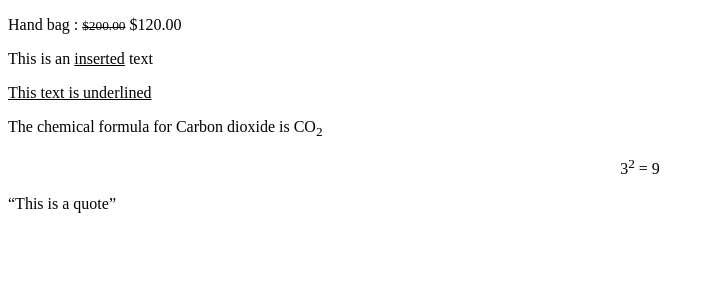
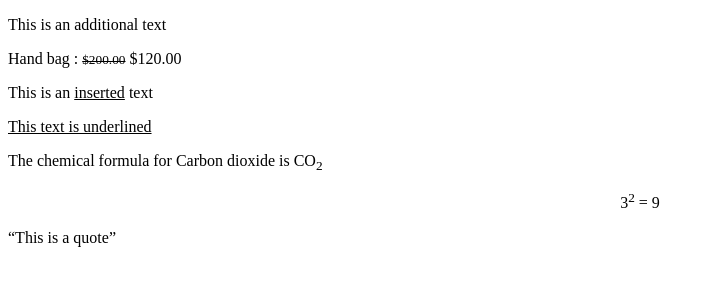
Before and after one commit to ikosafo/project-C4-Group2, a plain HTML site: page index.html in a window 1280 px wide. Shown: the whole page, without its empty margins (0-715 px from the left). Drawn offline with Linux system fonts and the light colour scheme.

Commit message:
Change made to index file

```diff
--- a/index.html
+++ b/index.html
@@ -8,7 +8,7 @@
 </head>
 
 <body>
-
+    <p>This is an additional text</p>
     <p>Hand bag : <del><small>$200.00</small></del> $120.00</p>
     <p>This is an <ins>inserted</ins> text</p>
     <p><u>This text is underlined</u></p>
```
